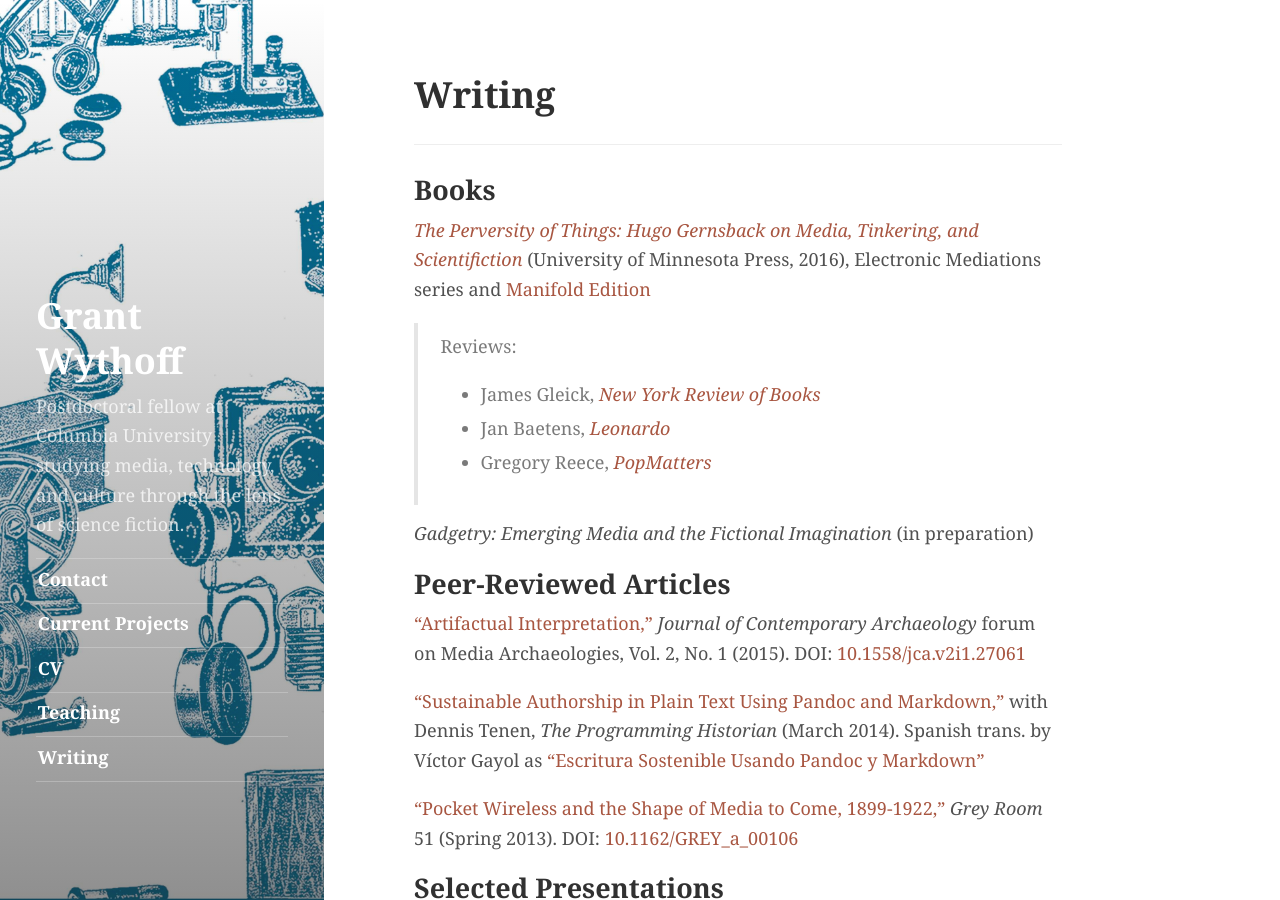
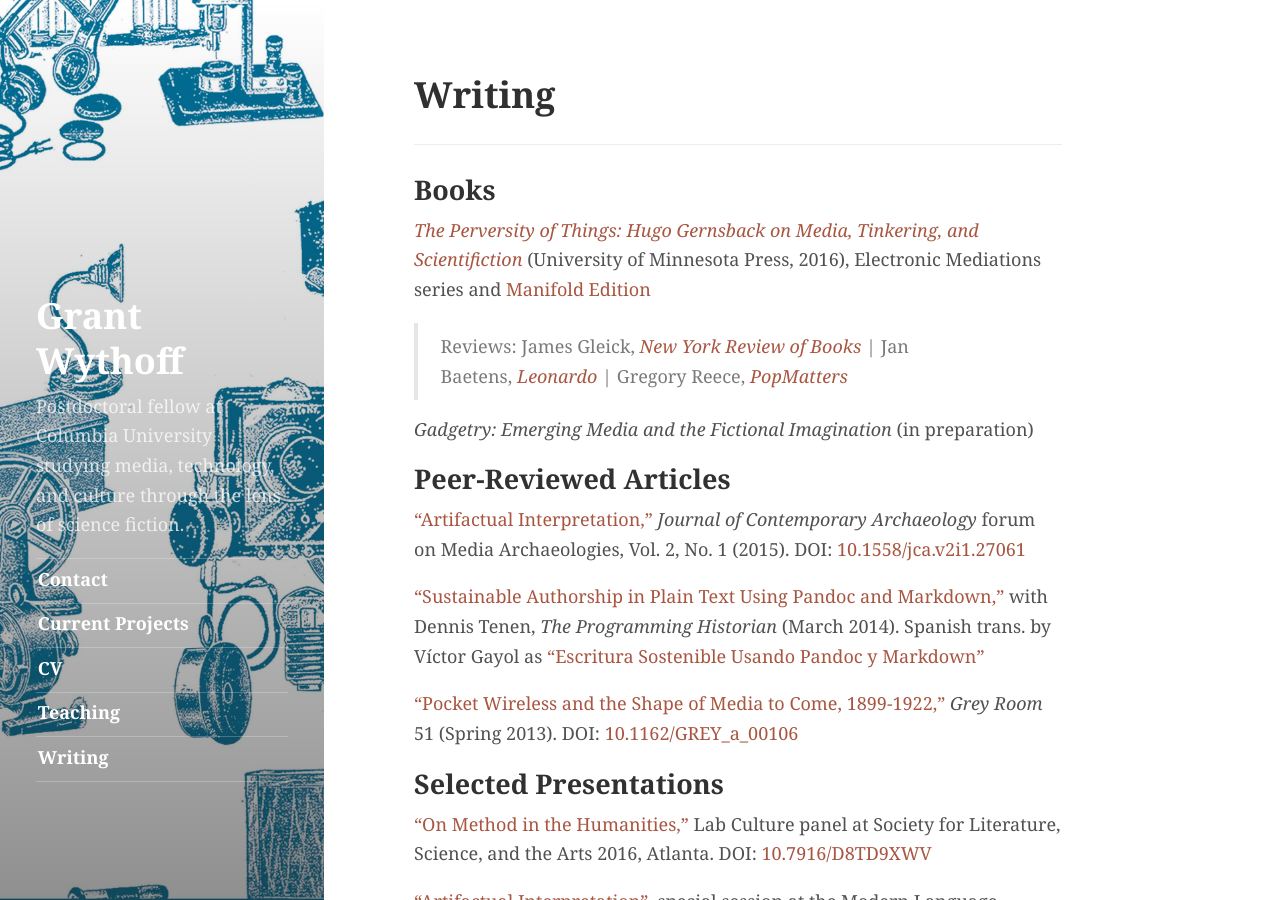
Before and after one commit to gwijthoff/wythoff.net, a Jekyll site: the page built from writing.md, in a window 1280 px wide and 900 px high. Built offline with Jekyll 4.4.1, drawn with Linux system fonts in a browser that asks for light colours.

Commit message:
formatting

```diff
--- a/writing.md
+++ b/writing.md
@@ -9,13 +9,7 @@
 
 [*The Perversity of Things: Hugo Gernsback on Media, Tinkering, and Scientifiction*](https://www.upress.umn.edu/book-division/books/the-perversity-of-things) (University of Minnesota Press, 2016), Electronic Mediations series and [Manifold Edition](http://manifold.umn.edu)
 
-> Reviews:
->
-> - James Gleick, [*New York Review of Books*](http://www.nybooks.com/daily/2017/01/31/hugo-gernsback-making-of-future-man/)
->
-- Jan Baetens, [*Leonardo*](http://leonardo.info/reviews/feb2017/gernsback-wythoff.php)
->
-- Gregory Reece, [*PopMatters*](http://www.popmatters.com/review/hugh-gernsback-the-perversity-of-things-by-grant-wythoff/)
+> Reviews: James Gleick, [*New York Review of Books*](http://www.nybooks.com/daily/2017/01/31/hugo-gernsback-making-of-future-man/) | Jan Baetens, [*Leonardo*](http://leonardo.info/reviews/feb2017/gernsback-wythoff.php) | Gregory Reece, [*PopMatters*](http://www.popmatters.com/review/hugh-gernsback-the-perversity-of-things-by-grant-wythoff/)
 <!-- Angelo Paura, [*Motherboard Italy (Vice)*](https://motherboard.vice.com/it/article/profilo-hugo-gernsback-amazing-stories / https://medium.com/italia/hugo-gernsback-luomo-che-ci-ha-fatto-innamorare-del-futuro-ec2fb2fbeebf#.j9f1l9x5y) -->
 
 _Gadgetry: Emerging Media and the Fictional Imagination_ (in preparation)
```
